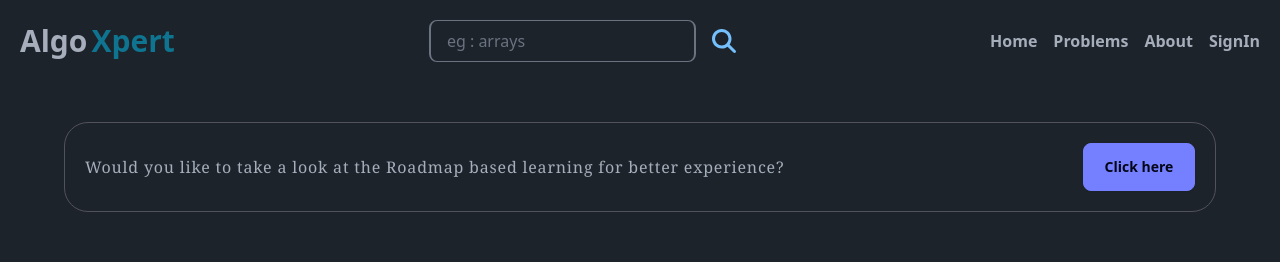
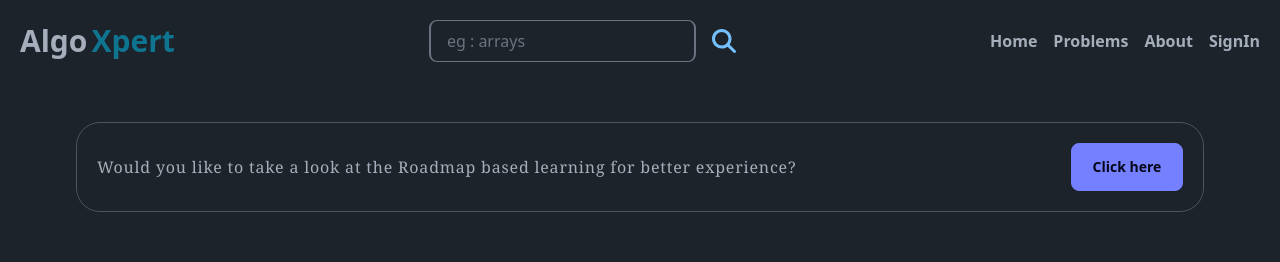
Before and after one commit to JK-mern/Leetcode-mern, a React (Vite) app in the folder client/: page /problems in a window 1280 px wide. Shown: the top 262 px of the page. Built offline with nearby package versions, Linux system fonts and the light colour scheme; no server answers.

Commit message:
ui changes

```diff
--- a/client/src/Pages/ProblemLibrary.jsx
+++ b/client/src/Pages/ProblemLibrary.jsx
@@ -37,7 +37,7 @@ function ProblemLibrary() {
         <Loader />
       ) : (
         <>
-          <div className="my-5 mb-10 p-5  border border-zinc-600 rounded-3xl flex flex-col lg:flex-row justify-between items-center">
+          <div className="my-5 mx-3 mb-10 p-5  border border-zinc-600 rounded-3xl flex flex-col lg:flex-row justify-between items-center">
             <p className="tracking-wider font-serif text-sm  lg:text-base">
               Would you like to take a look at the Roadmap based learning for
               better experience?{" "}
```
